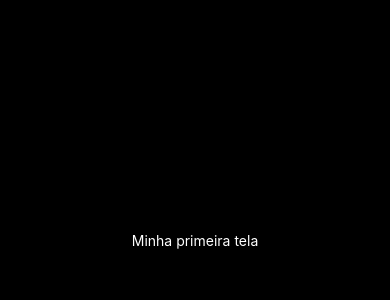
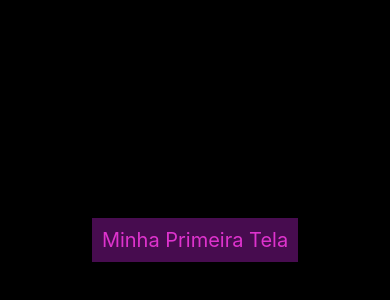
Before and after one commit to ThiagoGSampaio/aula_expo_0, a React Native app: screen / in a window 390 px wide. Shown: the part 182-482 px from the top of the page. Built offline with nearby package versions, Linux system fonts and the light colour scheme.

Commit message:
Aula 05-03

```diff
--- a/componets/exemplo_0/index.js
+++ b/componets/exemplo_0/index.js
@@ -1,9 +1,10 @@
 import { View, Text } from 'react-native';
+import styles from './style';
 
 function Exemplo_0(){
     return(
-        <View>
-            <Text style={{color: '#fff'}}>Minha primeira tela</Text>
+        <View style={styles.container}>
+            <Text style={styles.texto}>Minha Primeira Tela</Text>
         </View>
     );
 }
--- a/componets/exemplo_0/style.js
+++ b/componets/exemplo_0/style.js
@@ -0,0 +1,17 @@
+import { StyleSheet } from 'react-native';
+
+const styles = StyleSheet.create({
+
+    container:{
+        backgroundColor:'#470c4f',
+        padding:10,
+    },
+
+    texto:{
+        color: '#de33cd',
+        fontSize:20,
+    },
+
+});
+
+export default styles;
```
